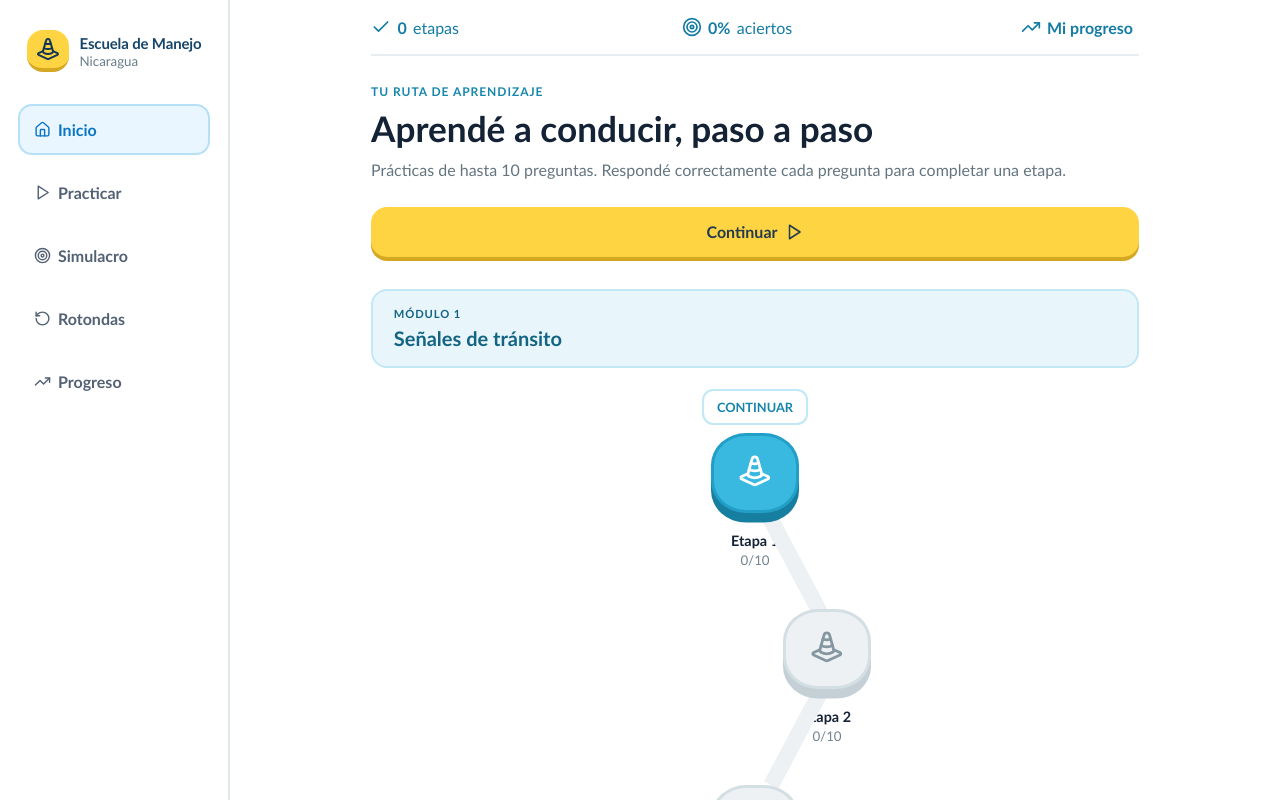
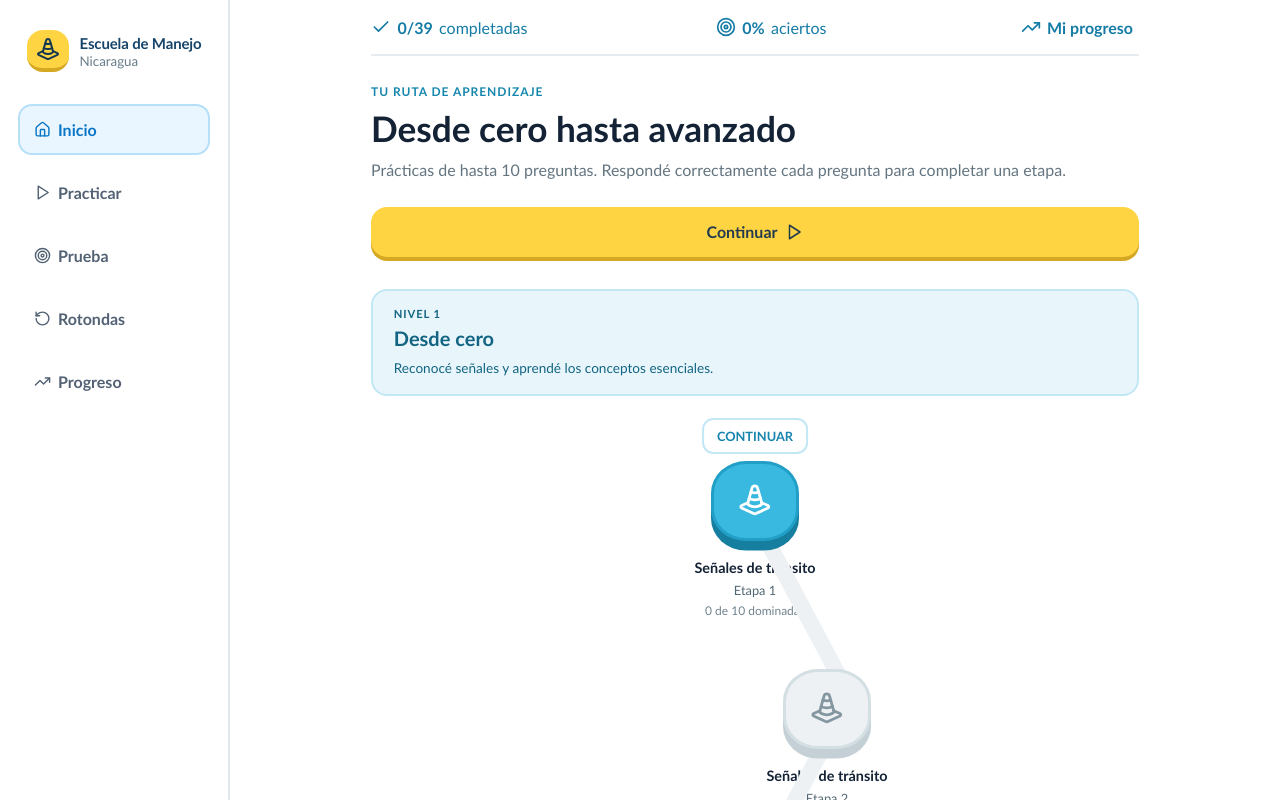
Before and after one commit to luismgnictech-cloud/Escuela-de-Manejo-Nicaragua, a React (Vite) app: page / in a window 1280 px wide. Shown: the top 800 px of the page. Built offline with nearby package versions, Linux system fonts and the light colour scheme.

Commit message:
Organize learning route from beginner to advanced and rename exams to Prueba

```diff
--- a/src/App.jsx
+++ b/src/App.jsx
@@ -152,7 +152,7 @@ function Header({ view, setView, canInstall, onInstall }) {
   const nav = [
     ['home', 'Inicio', Home],
     ['practice', 'Practicar', Play],
-    ['exam', 'Simulacro', Target],
+    ['exam', 'Prueba', Target],
     ['roundabouts', 'Rotondas', RotateCcw],
     ['progress', 'Progreso', TrendingUp],
   ];
@@ -396,7 +396,7 @@ function ExamSetup({ onStart }) {
       <div className="workspace-header">
         <span className="eyebrow"><Target size={16} /> Simulador de examen</span>
         <h1>Probá tus conocimientos sin pistas</h1>
-        <p>El simulacro dura 30 minutos. Las respuestas se revisan únicamente al finalizar.</p>
+        <p>La prueba dura 30 minutos. Las respuestas se revisan únicamente al finalizar.</p>
       </div>
       <div className="setup-card">
         <h2>1. Contenido</h2>
@@ -405,10 +405,10 @@ function ExamSetup({ onStart }) {
         <h2>2. Preguntas y puntuación</h2>
         <p>{EXAM_QUESTIONS} preguntas · {POINTS_PER_ANSWER} puntos por respuesta correcta · 100 puntos en total.</p>
         <p>Para aprobar necesitás al menos {PASS_SCORE} puntos: 20 respuestas correctas de 25. Las respuestas incorrectas o sin responder valen 0 puntos.</p>
-        {available < EXAM_QUESTIONS && <p role="alert">Este módulo no tiene suficientes preguntas para un simulacro de 25.</p>}
+        {available < EXAM_QUESTIONS && <p role="alert">Este módulo no tiene suficientes preguntas para una prueba de 25.</p>}
 
         <button className="button primary full-width" disabled={available < EXAM_QUESTIONS} onClick={() => onStart(module)}>
-          Comenzar simulacro <ChevronRight size={18} />
+          Comenzar prueba <ChevronRight size={18} />
         </button>
       </div>
     </section>
@@ -458,12 +458,12 @@ function ExamSession({ session, minutes, onExit, recordExam }) {
       <section className="exam-result">
         <div className="result-card compact">
           <span className="result-icon"><Medal /></span>
-          <span className="eyebrow">Simulacro finalizado</span>
+          <span className="eyebrow">Prueba finalizada</span>
           <h1>{score} / 100 puntos</h1>
           <h2>{passed ? 'Aprobado' : 'No aprobado'}</h2>
           <p>Mínimo para aprobar: {PASS_SCORE} puntos.</p>
           <p>{result.correct} respuestas correctas de {result.total}.</p>
-          <button className="button primary" onClick={onExit}>Hacer otro simulacro</button>
+          <button className="button primary" onClick={onExit}>Hacer otra prueba</button>
         </div>
         <div className="review-list">
           <h2>Revisión</h2>
@@ -543,7 +543,7 @@ function ProgressView({ progress, onReview, onReset }) {
       <div className="stats-grid">
         <div className="stat-card"><Gauge /><span>Aciertos</span><strong>{accuracy}%</strong></div>
         <div className="stat-card"><CheckCircle2 /><span>Respondidas</span><strong>{progress.totalAnswered}</strong></div>
-        <div className="stat-card"><Target /><span>Simulacros</span><strong>{progress.examsCompleted}</strong></div>
+        <div className="stat-card"><Target /><span>Pruebas</span><strong>{progress.examsCompleted}</strong></div>
         <div className="stat-card"><CircleAlert /><span>Por repasar</span><strong>{Object.keys(progress.mistakes).length}</strong></div>
       </div>
 
@@ -566,7 +566,7 @@ function ProgressView({ progress, onReview, onReset }) {
         <div className="progress-panel">
           <div className="panel-heading"><h2>Errores frecuentes</h2>{mistakeEntries.length > 0 && <button onClick={onReview}>Repasar</button>}</div>
           {mistakeEntries.length === 0 ? (
-            <div className="empty-state"><Medal /><strong>Aún no hay errores guardados</strong><p>Completá una práctica o un simulacro para ver recomendaciones.</p></div>
+            <div className="empty-state"><Medal /><strong>Aún no hay errores guardados</strong><p>Completá una práctica o una prueba para ver recomendaciones.</p></div>
           ) : (
             <div className="mistake-list">
               {mistakeEntries.map(({ question, count }) => (
--- a/src/LearningPath.jsx
+++ b/src/LearningPath.jsx
@@ -7,13 +7,27 @@ const modules = [
   ['mecanica', 'Conocé tu vehículo', CarFront],
   ['motos', 'Seguridad en motocicleta', Bike],
 ];
-export const lessons = modules.flatMap(([module, title, Icon]) => {
-  const pool = questions.filter(q => q.module === module);
+export const levels = [
+  { id: 'desde-cero', name: 'Desde cero', description: 'Reconocé señales y aprendé los conceptos esenciales.' },
+  { id: 'basico', name: 'Básico', description: 'Prepará tu vehículo y desarrollá hábitos de seguridad.' },
+  { id: 'intermedio', name: 'Intermedio', description: 'Practicá maniobras, prioridades y decisiones en la vía.' },
+  { id: 'avanzado', name: 'Avanzado', description: 'Resolvé situaciones de riesgo y condiciones difíciles.' },
+];
+// Group by the skill being practiced, rather than the source question order.
+export function questionLevel(question) {
+  const text = question.question.normalize('NFD').replace(/[\u0300-\u036f]/g, '').toLowerCase();
+  if (/emergencia|accidente|choque|colision|derrap|deslumbr|lluvia|niebla|noche|falla|revent|temeraria|advers|alta velocidad/.test(text)) return 'avanzado';
+  if (/rotonda|interseccion|adelant|rebas|prioridad|preferencia|curva|girar|giro|frenado|distancia|punto ciego|estacion|cruce/.test(text)) return 'intermedio';
+  if (question.module === 'senales' || /que es |que significa|quien es |que son /.test(text)) return 'desde-cero';
+  return 'basico';
+}
+export const lessons = levels.flatMap(level => modules.flatMap(([module, title, Icon]) => {
+  const pool = questions.filter(q => q.module === module && questionLevel(q) === level.id);
   return Array.from({length: Math.ceil(pool.length / 10)}, (_, index) => ({
-    id: `${module}-${index}`, module, title, Icon, index,
+    id: `${level.id}-${module}-${index}`, level: level.id, module, title, Icon, index,
     questions: pool.slice(index * 10, (index + 1) * 10),
   }));
-});
+}));
 export default function LearningPath({progress, startLesson, startPractice, setView}) {
   const mastered = progress.mastered || {};
   const complete = lesson => lesson.questions.every(q => mastered[q.id]);
@@ -21,24 +35,24 @@ export default function LearningPath({progress, startLesson, startPractice, setV
   const done = lessons.filter(complete).length;
   const accuracy = progress.totalAnswered ? Math.round(progress.totalCorrect / progress.totalAnswered * 100) : 0;
   return <section className="learning-path" aria-label="Ruta de aprendizaje">
-    <div className="path-stats"><span><Check size={20}/><strong>{done}</strong> etapas</span><span><Target size={20}/><strong>{accuracy}%</strong> aciertos</span><button onClick={() => setView('progress')}><TrendingUp size={20}/> Mi progreso</button></div>
-    <header className="path-heading"><span>TU RUTA DE APRENDIZAJE</span><h1>Aprendé a conducir, paso a paso</h1><p>Prácticas de hasta 10 preguntas. Respondé correctamente cada pregunta para completar una etapa.</p></header>
+    <div className="path-stats"><span><Check size={20}/><strong>{done}/{lessons.length}</strong> completadas</span><span><Target size={20}/><strong>{accuracy}%</strong> aciertos</span><button onClick={() => setView('progress')}><TrendingUp size={20}/> Mi progreso</button></div>
+    <header className="path-heading"><span>TU RUTA DE APRENDIZAJE</span><h1>Desde cero hasta avanzado</h1><p>Prácticas de hasta 10 preguntas. Respondé correctamente cada pregunta para completar una etapa.</p></header>
     <button className="path-continue button primary" onClick={() => startLesson(next.questions)}>Continuar <Play size={18}/></button>
     <div className="path-map">
-      {modules.map(([module, title], group) => <section className="path-unit" key={module}>
-        <h2><small>MÓDULO {group + 1}</small>{title}</h2>
-        <div className="path-nodes">{lessons.filter(l => l.module === module).map((lesson, i, list) => {
+      {levels.map((level, group) => <section className="path-unit" key={level.id}>
+        <h2><small>NIVEL {group + 1}</small>{level.name}<span className="path-level-description">{level.description}</span></h2>
+        <div className="path-nodes">{lessons.filter(l => l.level === level.id).map((lesson, i, list) => {
           const completed = complete(lesson); const active = lesson.id === next.id; const Icon = lesson.Icon;
           const count = lesson.questions.filter(q => mastered[q.id]).length;
           return <div className={`path-step position-${i % 4}${active ? ' current' : ''}${completed ? ' completed' : ''}`} key={lesson.id}>
             {i < list.length - 1 && <span className="path-connector" aria-hidden="true"/>}
             {active && <span className="path-bubble">CONTINUAR</span>}
-            <button className="path-node" onClick={() => startLesson(lesson.questions)} aria-label={`${title}, etapa ${i + 1}, ${completed ? 'completada' : `${count} de ${lesson.questions.length} preguntas dominadas`}`} aria-current={active ? 'step' : undefined}>{completed ? <Check/> : <Icon/>}</button>
-            <strong>Etapa {i + 1}</strong><small>{count}/{lesson.questions.length}</small>
+            <button className="path-node" onClick={() => startLesson(lesson.questions)} aria-label={`${level.name}, ${lesson.title}, etapa ${i + 1}, ${completed ? 'completada' : `${count} de ${lesson.questions.length} preguntas dominadas`}`} aria-current={active ? 'step' : undefined}>{completed ? <Check/> : <Icon/>}</button>
+            <strong>{lesson.title}</strong><span className="path-stage-label">Etapa {i + 1}</span><small>{count} de {lesson.questions.length} dominadas</small>
           </div>;
         })}</div>
       </section>)}
-      <section className="path-finish"><Target size={36}/><h2>Tu siguiente desafío</h2><p>Prepará tu examen: 25 preguntas en 30 minutos.</p><button className="button primary" onClick={() => setView('exam')}>Hacer simulacro</button><button className="button secondary" onClick={() => setView('roundabouts')}>Practicar rotondas</button></section>
+      <section className="path-finish"><Target size={36}/><h2>Tu siguiente desafío</h2><p>Poné a prueba lo aprendido: 25 preguntas en 30 minutos.</p><button className="button primary" onClick={() => setView('exam')}>Hacer prueba</button><button className="button secondary" onClick={() => setView('roundabouts')}>Practicar rotondas</button></section>
     </div>
     {Object.keys(progress.mistakes).length > 0 && <button className="path-review button secondary" onClick={() => startPractice('mistakes')}><RotateCcw size={18}/> Reforzar {Object.keys(progress.mistakes).length} preguntas</button>}
   </section>;
--- a/src/learning-ui.css
+++ b/src/learning-ui.css
@@ -80,3 +80,14 @@ button:focus-visible,select:focus-visible { outline:3px solid #0875c5; outline-o
  .path-connector { transform:rotate(-22deg); }
  .position-1 .path-connector,.position-2 .path-connector { transform:rotate(22deg); }
 }
+.path-level-description { display:block; font-size:.85rem; font-weight:500; line-height:1.5; margin-top:.5rem; }
+.path-step { width:11rem; height:13rem; }
+.path-step > strong { line-height:1.3; margin-top:1.1rem; }
+.path-stage-label { display:block; font-size:.8rem; margin:.3rem 0; color:#526773; }
+.path-step > small { display:block; font-size:.75rem; line-height:1.4; }
+.path-connector { height:11rem; }
+@media(max-width:400px) {
+ .path-step.position-1 { transform:translateX(2.7rem); }
+ .path-step.position-3 { transform:translateX(-2.7rem); }
+ .path-stats { flex-wrap:wrap; }
+}
```
